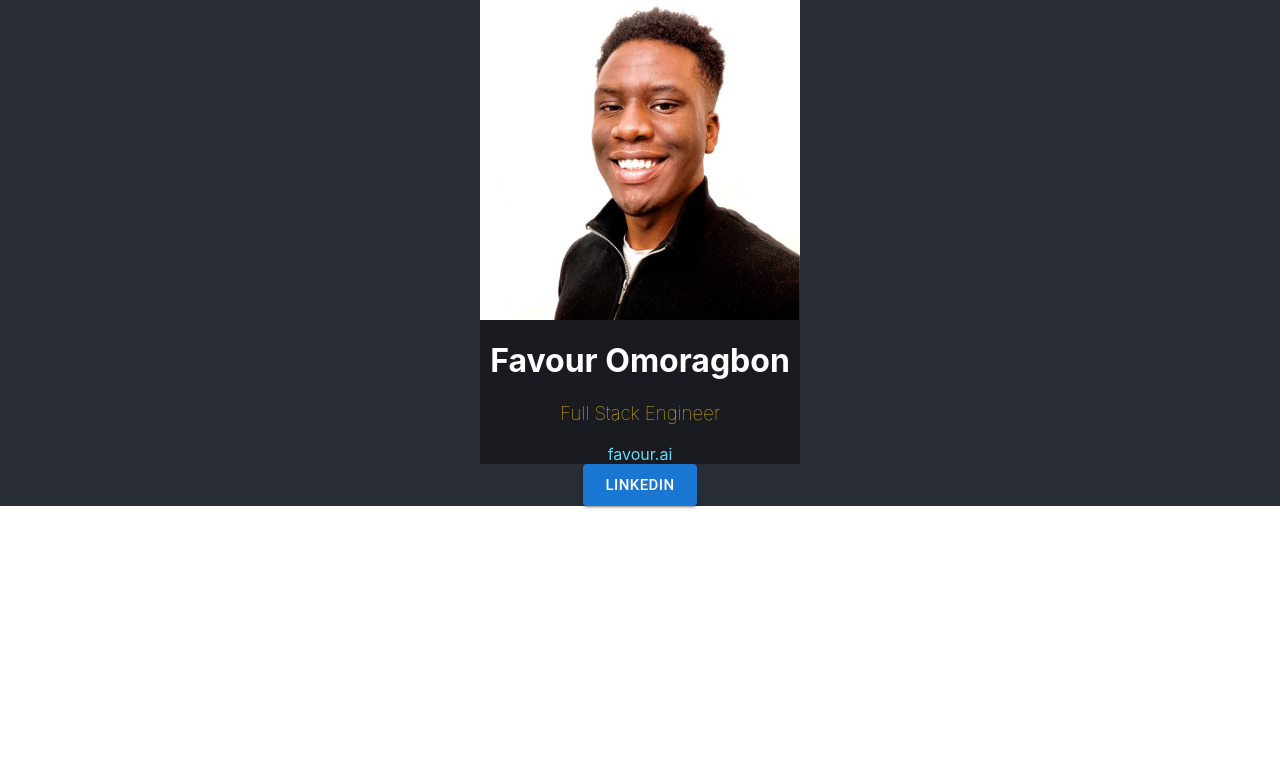
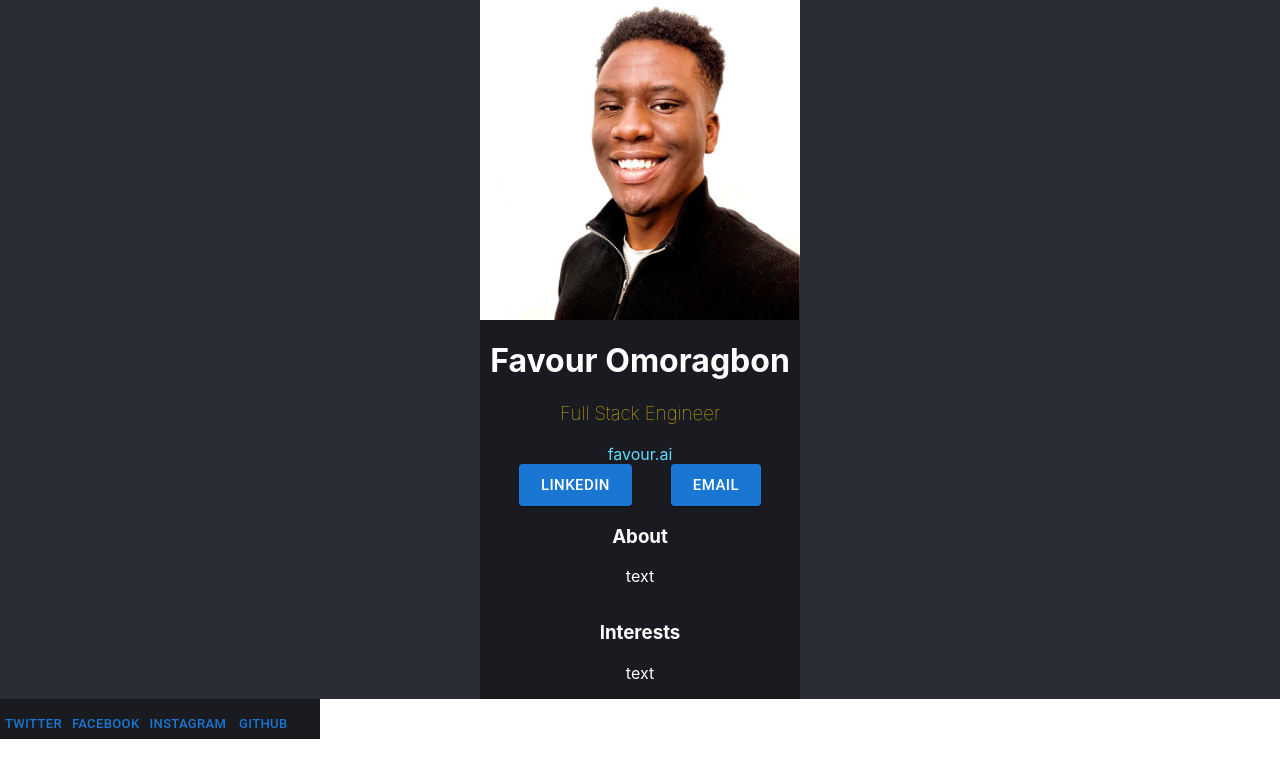
Before and after one commit to FavourEEZ/ReactPlayground, a React (Create React App) app in the folder digital-photocard/: page / in a window 1280 px wide. Shown: the top 778 px of the page. Built offline with nearby package versions, Linux system fonts and the light colour scheme.

Commit message:
Photocard structure

```diff
--- a/digital-photocard/src/App.css
+++ b/digital-photocard/src/App.css
@@ -5,9 +5,6 @@
   flex-direction: column;
   align-items: center;
   justify-content: center;
-  /* font-size: calc(10px + 2vmin); */
-  color : white;
-
 }
 
 .App-logo {
@@ -23,7 +20,7 @@
 .div-info {
   background-color: #1A1B21;
   width: 320px;
-
+  color : white;
 }
 
 #role {
@@ -34,6 +31,28 @@
 .div-info > a {
   text-decoration: none;
 }
+
+.btn-holder {
+  display: flex;
+  justify-content: space-evenly;
+
+}
+
+.div-info > Button {
+  margin-top: 10px;
+  /* background-color: #1A1B21; */
+}
+
+/**********Interest.js & About.js*********/
+
+.text-holder {
+  /* display: flex;
+  flex-direction: column; */
+}
+
+
+
+
 /* @media (prefers-reduced-motion: no-preference) {
   .App-logo {
     animation: App-logo-spin infinite 20s linear;
--- a/digital-photocard/src/App.js
+++ b/digital-photocard/src/App.js
@@ -12,8 +12,11 @@ function App() {
         <a href="https://reactjs.org" className="App-link">
           favour.ai
         </a>
+        <div className='btn-holder'>
+          <Button variant='contained' size='large'> Linkedin </Button> {/**style={{backgroundColor: "white"}} />**/}
+          <Button variant='contained' size='large'> Email </Button> {/**style={{backgroundColor: "white"}} />**/}
+        </div>
       </div>
-      <Button variant='contained' size='large'> Linkedin </Button> {/**style={{backgroundColor: "white"}} />**/}
 
     </div>
   );
--- /dev/null
+++ b/digital-photocard/src/components/about.js
@@ -0,0 +1,12 @@
+import "../App.css"
+
+export default function About(){
+    return (
+    <div className="App">
+        <div className="text-holder div-info">
+           <h3 className="text-header">About</h3>
+           <p>text</p>
+        </div>
+    </div>
+    )
+}
--- a/digital-photocard/src/components/footer.js
+++ b/digital-photocard/src/components/footer.js
@@ -0,0 +1,13 @@
+import "../App.css"
+import Button from '@mui/material/Button';
+
+export default function Footer(){
+    return (
+       <div className="icon-holder div-info">
+            <Button size="small">twitter</Button>
+            <Button size="small">Facebook</Button>
+            <Button size="small">Instagram</Button>
+            <Button size="small">Github</Button>
+       </div>
+    )
+}
--- /dev/null
+++ b/digital-photocard/src/components/interests.js
@@ -0,0 +1,13 @@
+import "../App.css"
+
+export default function Interests(){
+    return (
+    <div className="App">
+
+       <div className="text-holder div-info">
+           <h3 className="text-header">Interests</h3>
+           <p>text</p>
+       </div>
+    </div>
+    )
+}
--- a/digital-photocard/src/index.js
+++ b/digital-photocard/src/index.js
@@ -3,11 +3,18 @@ import ReactDOM from 'react-dom/client';
 import './index.css';
 import App from './App';
 import reportWebVitals from './reportWebVitals';
+import About from './components/about';
+import Interests from './components/interests';
+import Footer from './components/footer';
+
 
 const root = ReactDOM.createRoot(document.getElementById('root'));
 root.render(
   <React.StrictMode>
     <App />
+    <About />
+    <Interests />
+    <Footer />
   </React.StrictMode>
 );
 
```
Also changed, not shown: digital-photocard/src/components/info.js (deleted).
